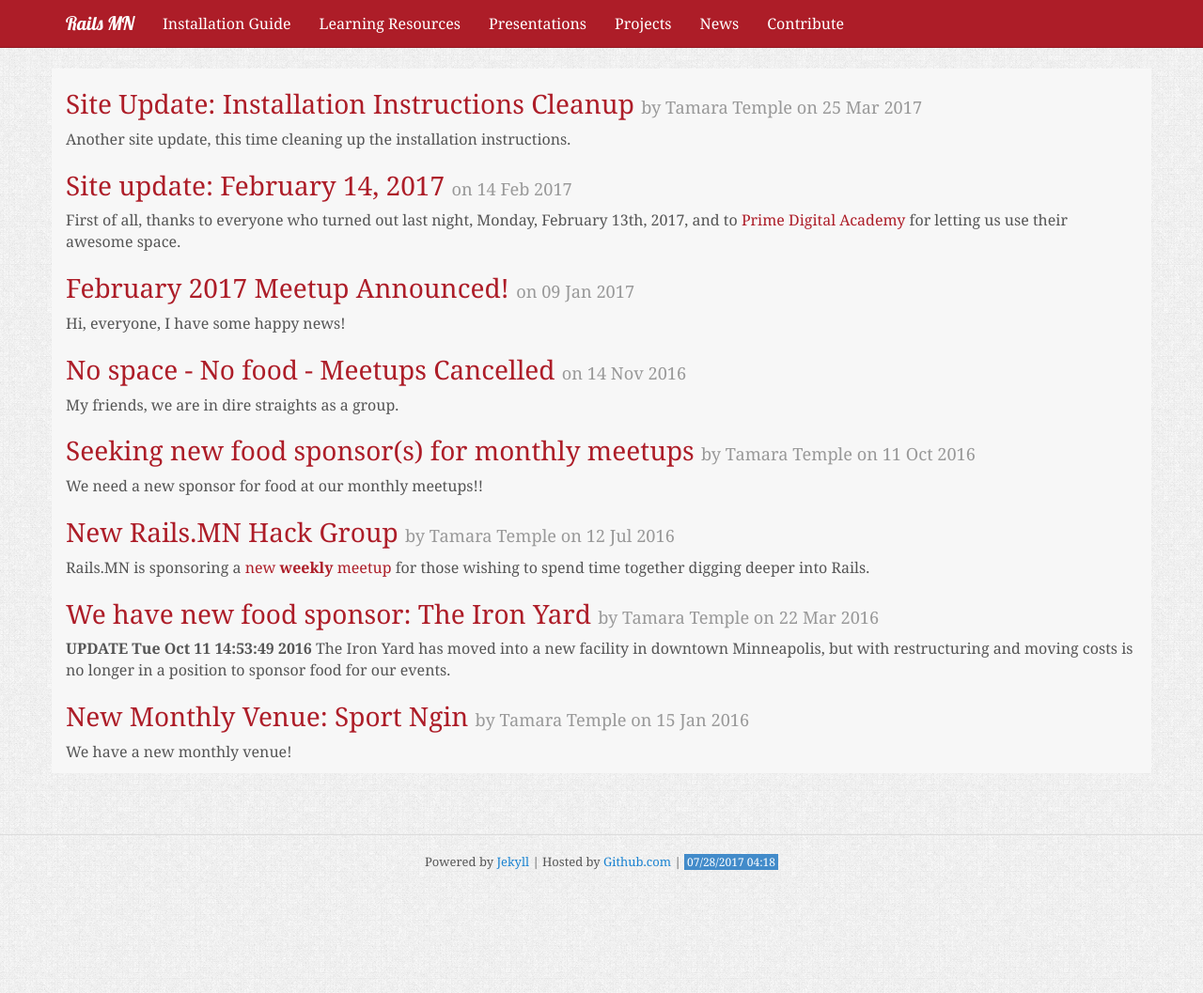
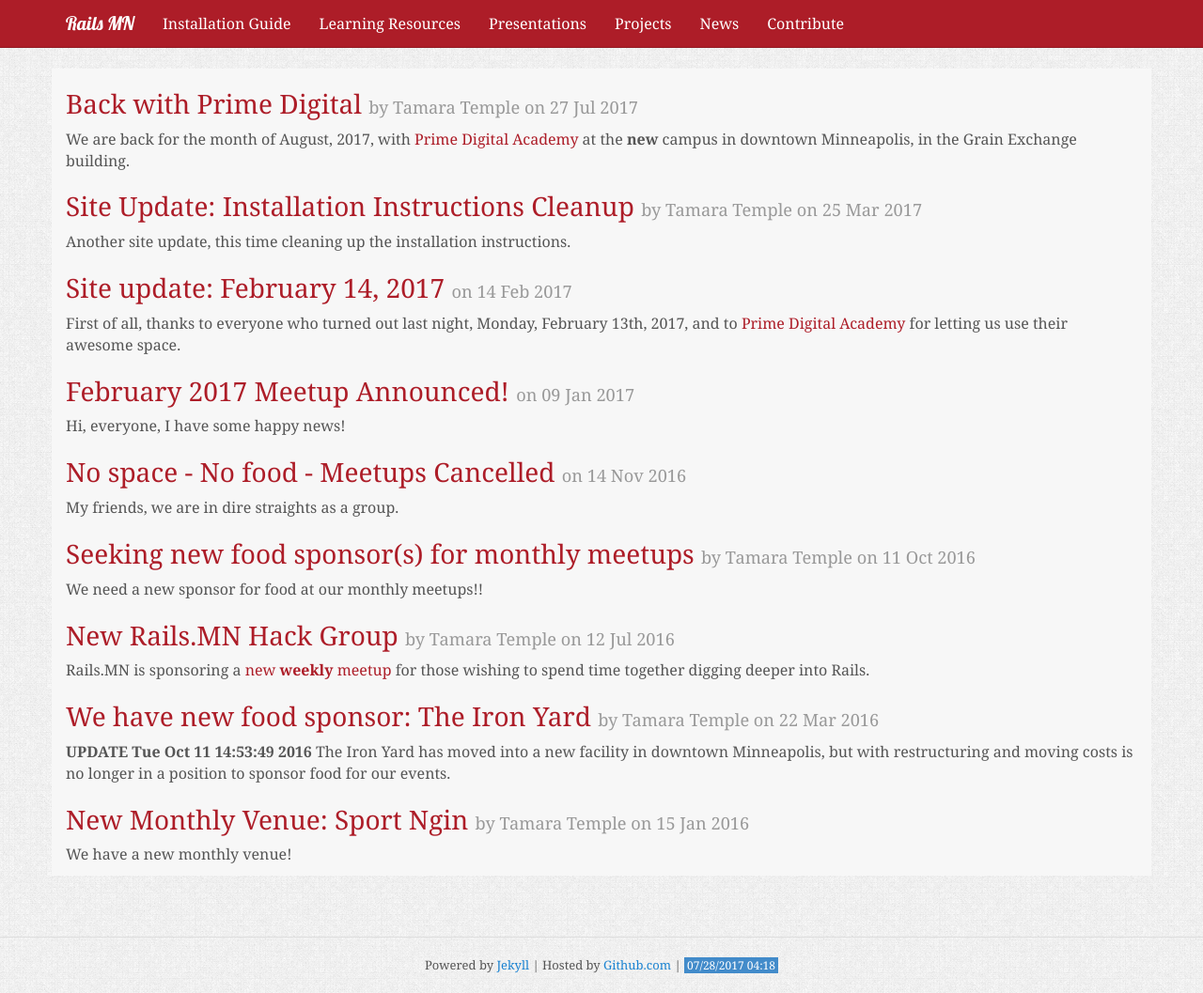
Before and after one commit to railsmn/railsmn.github.io, a Jekyll site: the page built from news/index.html, in a window 1280 px wide. Shown: the whole page at 94% size. Built offline with Jekyll 4.4.1, drawn with Linux system fonts in a browser that asks for light colours.

Commit message:
back with prime

```diff
--- /dev/null
+++ b/_data/links.yml
@@ -0,0 +1,4 @@
+primedigital:
+  href: https://www.primeacademy.io/
+  text: Prime Digital Academy
+  title: "Prime Digital Acedemy - Code Tomorrow"
--- /dev/null
+++ b/_includes/external_link.html
@@ -0,0 +1,6 @@
+<a href="{{ include.link.href }}"
+   title="{{ include.link.title }}"
+   target="_blank"
+   rel="noreferrer noopener">
+    {{ include.link.text }}
+</a>
--- a/_layouts/post.html
+++ b/_layouts/post.html
@@ -2,7 +2,6 @@
 layout: default
 ---
 
-<article>
 <header class="page-header">
   <h2>{{ page.title }} <small>{{ page.subtitle }}</small></h2>
   <p>
@@ -15,5 +14,3 @@ layout: default
 </header>
 
 {{content}}
-
-</article>
--- /dev/null
+++ b/_posts/2017-07-27-back-with-prime-digital.md
@@ -0,0 +1,27 @@
+---
+layout: post
+title: Back with Prime Digital
+date: 2017-07-27 22:40
+author:
+  name: Tamara Temple
+  url: https://swaac.tamouse.org
+
+---
+
+
+We are back for the month of August, 2017,
+with {% include external_link.html link=site.data.links.primedigital %} at the **new** campus in
+downtown Minneapolis, in the Grain Exchange building.
+
+Some of you may recall that we were hosted at CoCo Downtown in the
+Grain Exchange several years ago.
+
+We are going to need a couple volunteers to do door duty as the doors
+close at 6:00pm, and we don't start until 6:30pm. Two people would
+make it so you can switch off.
+
+I hope to see some familiar faces this month. I am seeking input for
+how to best run the program, since there doesn't seem to be much
+returning interest.
+
+Reach out to me, please, at my email: tamouse AT gmail.com
```
Also changed, not shown: README.md.
